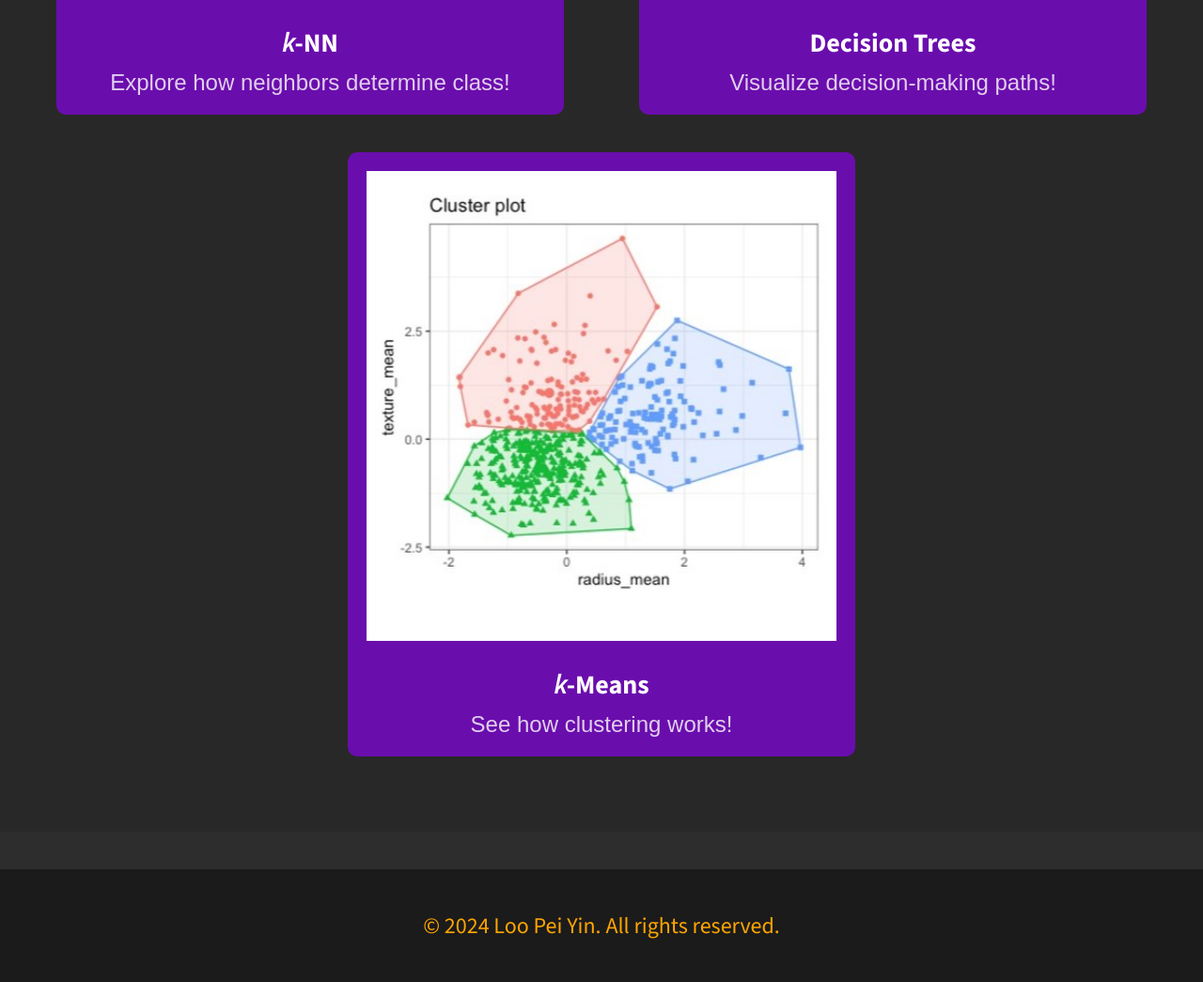
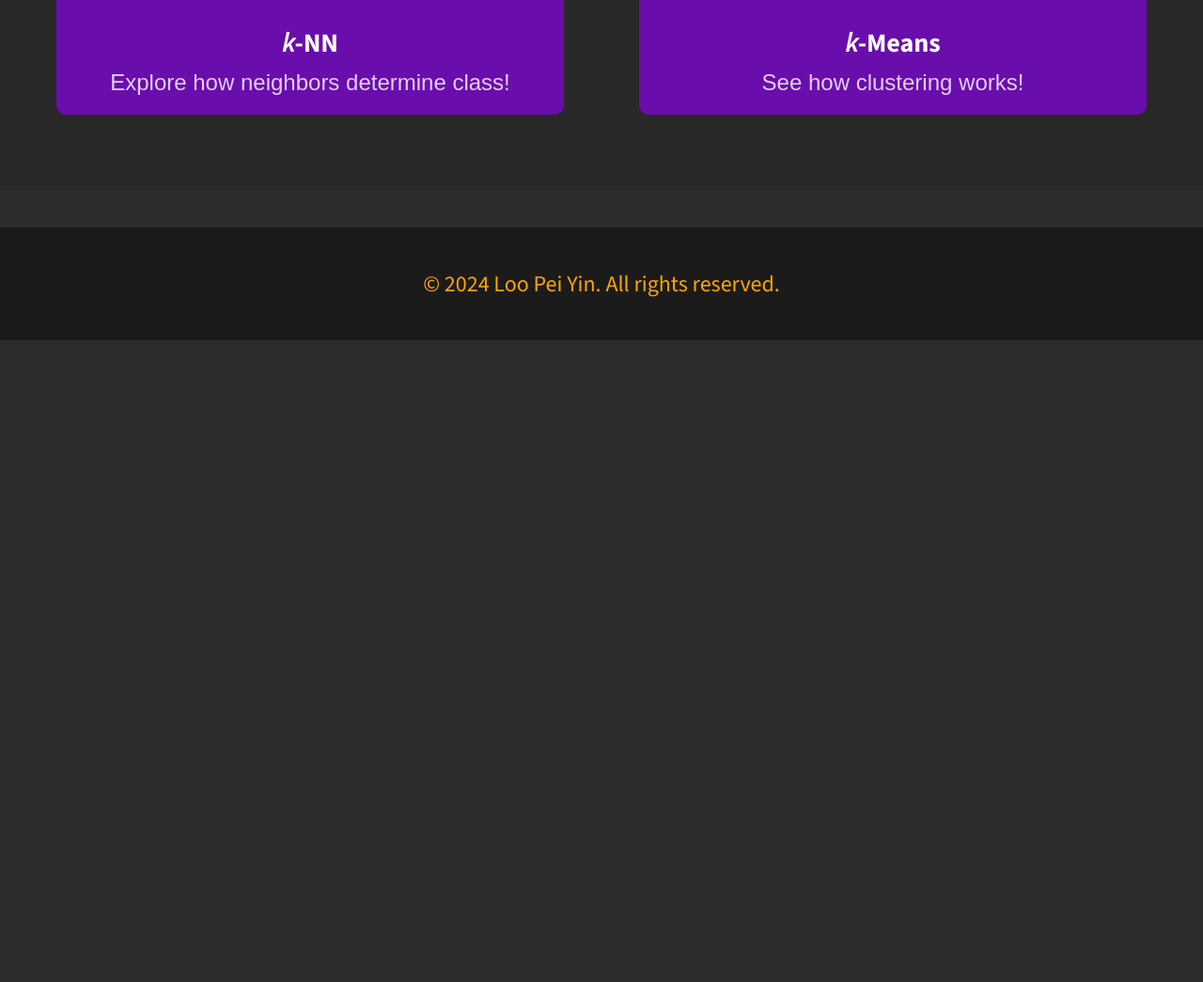
Before and after one commit to PY-01/fyp, a Flask app: page / in a window 1280 px wide. Shown: the part 1626-2671 px from the top of the page at 94% size. After the commit the page ends 1988 px from the top, so only its background shows below. Run offline with Flask 3, Linux system fonts and the light colour scheme; some web fonts are replaced.

Commit message:
Update mlmv.html

```diff
--- a/full code/templates/mlmv.html
+++ b/full code/templates/mlmv.html
@@ -54,12 +54,6 @@
                 <p>Explore how neighbors determine class!</p>
             </a>
 
-            <a href="/dc" class="card">
-                <img src="{{ url_for('static', filename='img/dc_card.jpg') }}" alt="Decision Trees Image">
-                <h3>Decision Trees</h3>
-                <p>Visualize decision-making paths!</p>
-            </a>
-
             <a href="/kmeans" class="card">
                 <img src="{{ url_for('static', filename='img/kmeans_card.jpg') }}" alt="k-Means Image">
                 <h3><i>k</i>-Means</h3>
```
